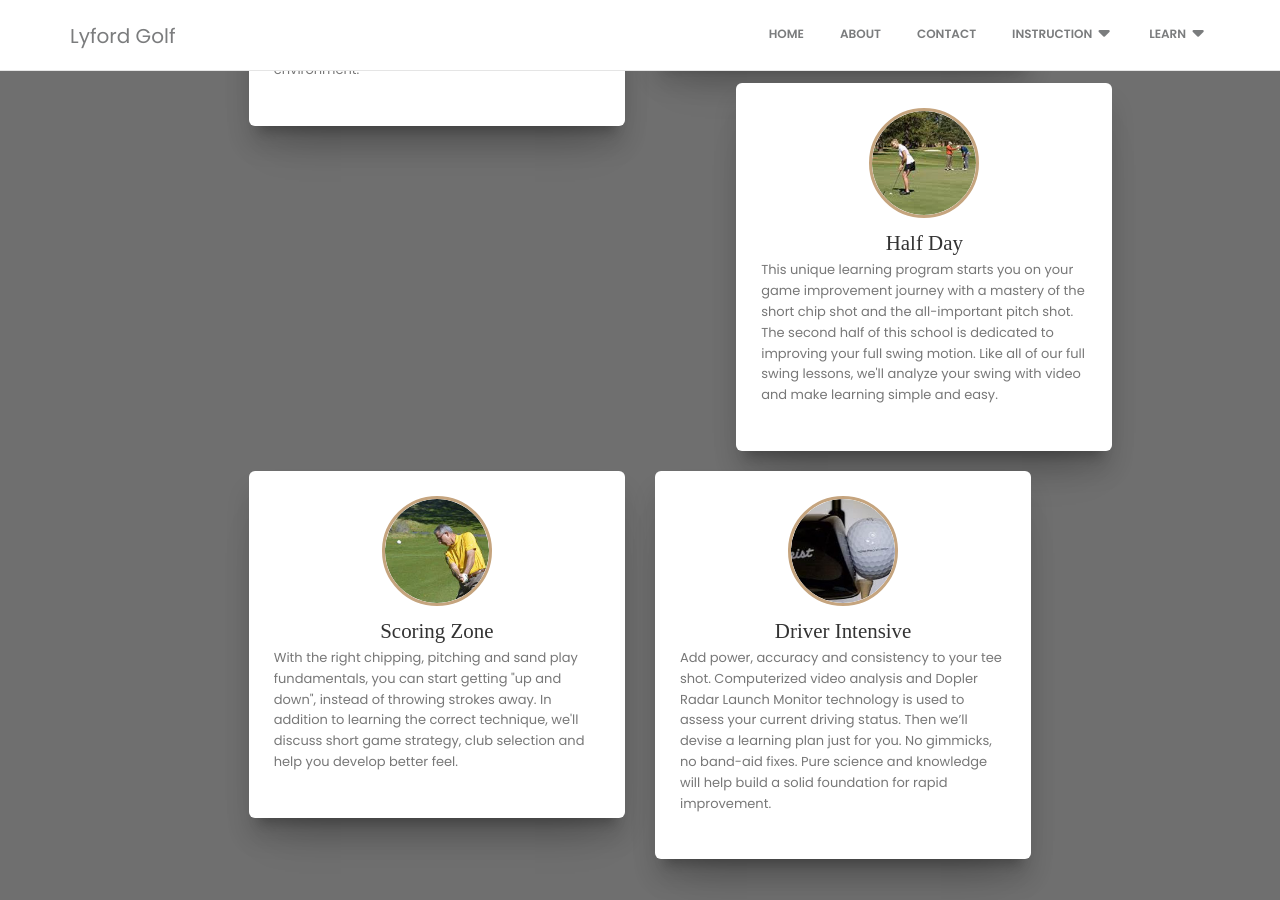
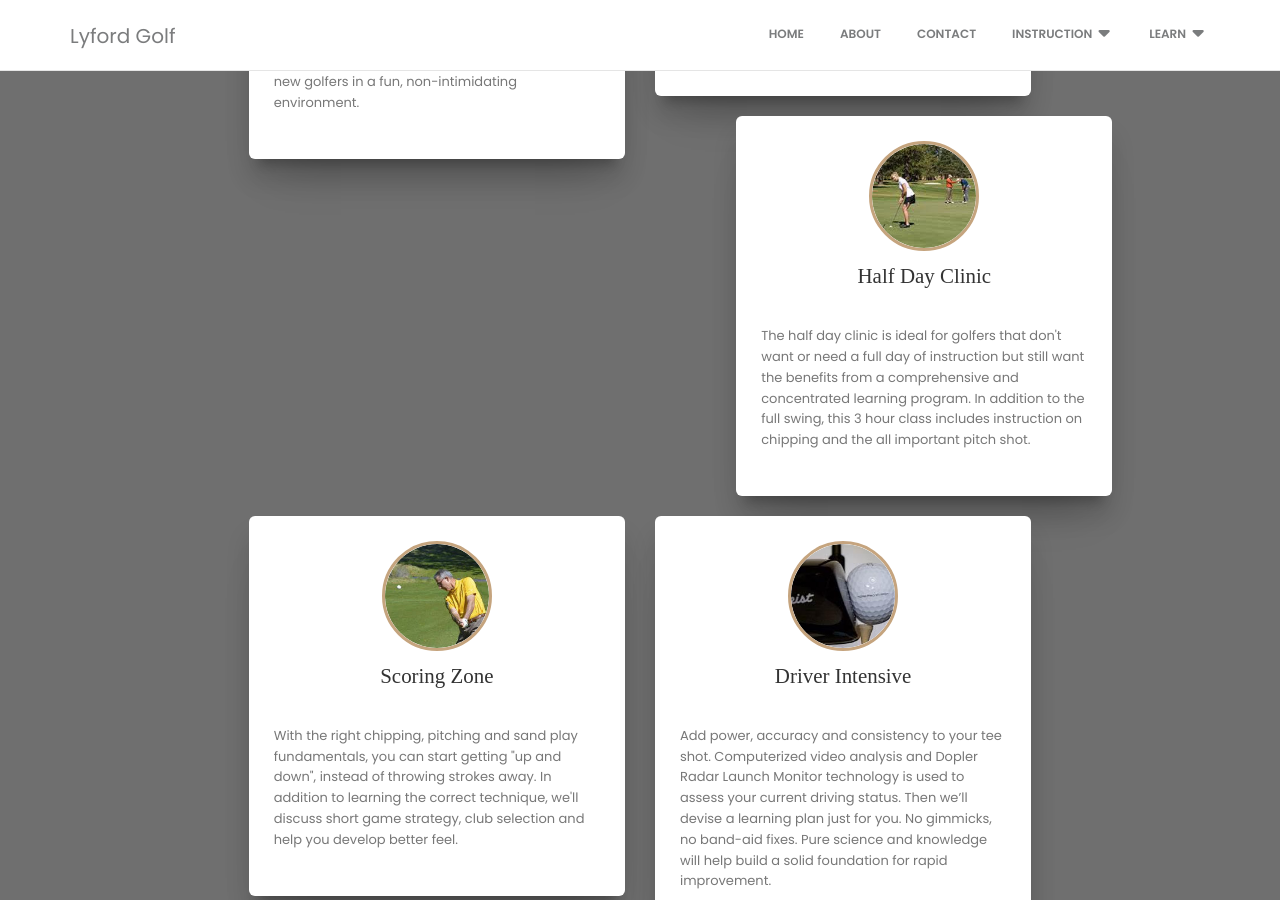
Before and after one commit to cheneymah18/lyfordgolf, a Jekyll site: the page built from clinics.html, in a window 1280 px wide and 900 px high, scrolled down 1231 px. Built offline with Jekyll 4.4.1, drawn with Linux system fonts in a browser that asks for light colours; nearby versions of some CDN libraries; some web fonts are replaced; some of the changed text lies outside the part shown.

Commit message:
Update clinics.html

```diff
--- a/clinics.html
+++ b/clinics.html
@@ -41,9 +41,9 @@ category: instruction
                                             </div>
                                             <div class="description text-left">
                                                 <h3 class="title">New Golfer</h3>
+                                                <p>$270</p>
                                                 <p class="description">
                                                     This is a comprehensive introduction for new golfers who want to get started right. You'll begin with the basics of grip, posture, stance, aim and pivot and then progress to your specific individual needs. With our time tested beginner program, you’ll be surprised how quickly you develop lasting skills. This program is designed to teach new golfers in a fun, non-intimidating environment.
-
                                                 </p>
                                             </div>
                                         </div>
@@ -57,9 +57,9 @@ category: instruction
                                             </div>
                                             <div class="description text-left">
                                                 <h3 class="title">Full Swing Tune-Up</h3>
+                                                <p>$270</p>
                                                 <p class="description">
                                                     Computerized video analysis, training aids and drills are utilized to correct your full swing problems and help you reach a new level. We’ll leave your basic swing intact while working to correct the one or two weak areas that cause your miss-hits and inconsistency.
-
                                                 </p>
                                             </div>
                                         </div>
@@ -72,9 +72,10 @@ category: instruction
                                                 <img alt="Half Day Golf School Thumbnail" class="img-circle" src="/assets/img/thumb_schools1.jpg"/>
                                             </div>
                                             <div class="description text-left">
-                                                <h3 class="title">Half Day</h3>
+                                                <h3 class="title">Half Day Clinic</h3>
+                                                <p>$270</p>
                                                 <p class="description">
-                                                    This unique learning program starts you on your game improvement journey with a mastery of the short chip shot and the all-important pitch shot. The second half of this school is dedicated to improving your full swing motion. Like all of our full swing lessons, we'll analyze your swing with video and make learning simple and easy.
+                                                    The half day clinic is ideal for golfers that don't want or need a full day of instruction but still want the benefits from a comprehensive and concentrated learning program. In addition to the full swing, this 3 hour class includes instruction on chipping and the all important pitch shot.
                                                 </p>
                                             </div>
                                         </div>
@@ -92,9 +93,9 @@ category: instruction
                                             </div>
                                             <div class="description text-left">
                                                 <h3 class="title">Scoring Zone</h3>
+                                                <p>$270</p>
                                                 <p class="description">
                                                     With the right chipping, pitching and sand play fundamentals, you can start getting  "up and down", instead of throwing strokes away. In addition to learning the correct technique, we'll discuss short game strategy, club selection and help you develop better feel.
-
                                                 </p>
                                             </div>
                                         </div>
@@ -108,8 +109,25 @@ category: instruction
                                             </div>
                                             <div class="description text-left">
                                                 <h3 class="title">Driver Intensive</h3>
+                                                <p>$270</p>
                                                 <p class="description">
                                                     Add power, accuracy and consistency to your tee shot. Computerized video analysis and Dopler Radar Launch Monitor technology is used to assess your current driving status. Then we’ll devise a learning plan just for you. No gimmicks, no band-aid fixes. Pure science and knowledge will help build a solid foundation for rapid improvement.
+                                                </p>
+                                            </div>
+                                        </div>
+                                    </div>
+                                </div>
+                                <div class="col-sm-6 col-lg-5">
+                                    <div class="card card-member">
+                                        <div class="content">
+                                            <div class="avatar avatar-warning">
+                                                <img alt="Driver Intensive Clinic Thumbnail" class="img-circle" src="/assets/img/thumb_clinics4.jpg"/>
+                                            </div>
+                                            <div class="description text-left">
+                                                <h3 class="title">Two Day Clinic</h3>
+                                                <p>$540</p>
+                                                <p class="description">
+                                                    Need a quick total game tune up but still want time during the day to play golf or enjoy all that Tahoe has to offer? This unique learning program gives you a total of six hours of instruction spread over two days. The two day clinic includes full swing instruction each day in addition to lessions on the four short games shots-- chipping, putting, pitch shot and sand play.
                                                 </p>
                                             </div>
                                         </div>
@@ -132,12 +150,10 @@ category: instruction
                 <p class="description">
                     <div class="row">
                         <div class="col-md-6 col-md-offset-3 col-lg-4 col-lg-offset-4">
-                            <h2>Clinic Rates</h2>
-                            <p>All above clinics are 3 hours</p>
-                            <p>$270</p>
+                            <p>All clinics, with the exception of the two day clinic are 3 hours.</p>
                             <h2>Create a Full Day Package</h2>
                             <p>
-                                Turn a 3 hour clinic into a full day of golf at Old Greenwood by adding lunch and a round of golf (with cart) after class
+                                Turn a 3 hour clinic into a full day of golf at Old Greenwood by adding lunch and a round of golf (with cart) after class.
                             </p>
                             <table class="table table-hover text-left">
                                 <tr><td>Low Season (October-May)</td><td>$75</td></tr>
```
